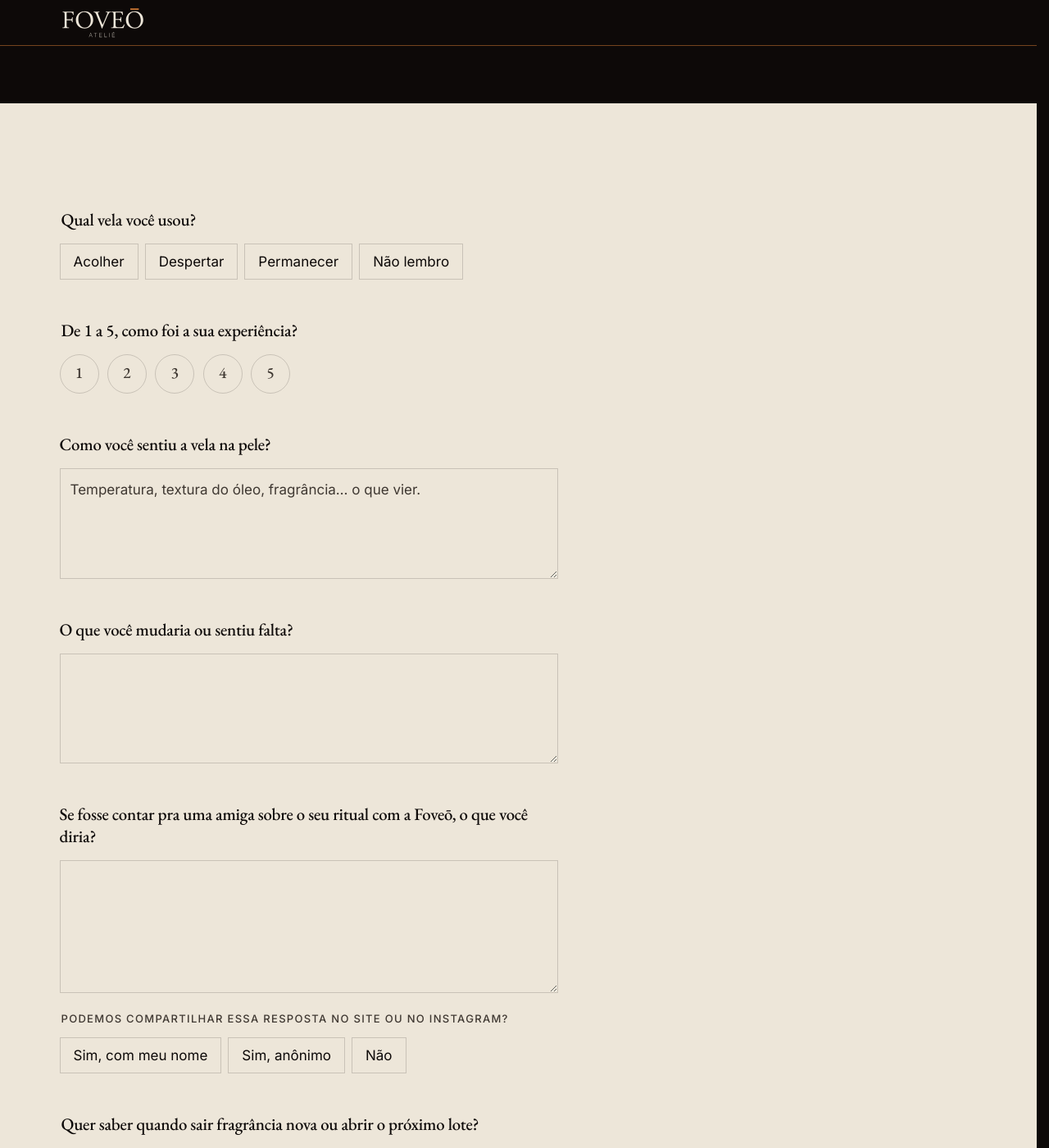
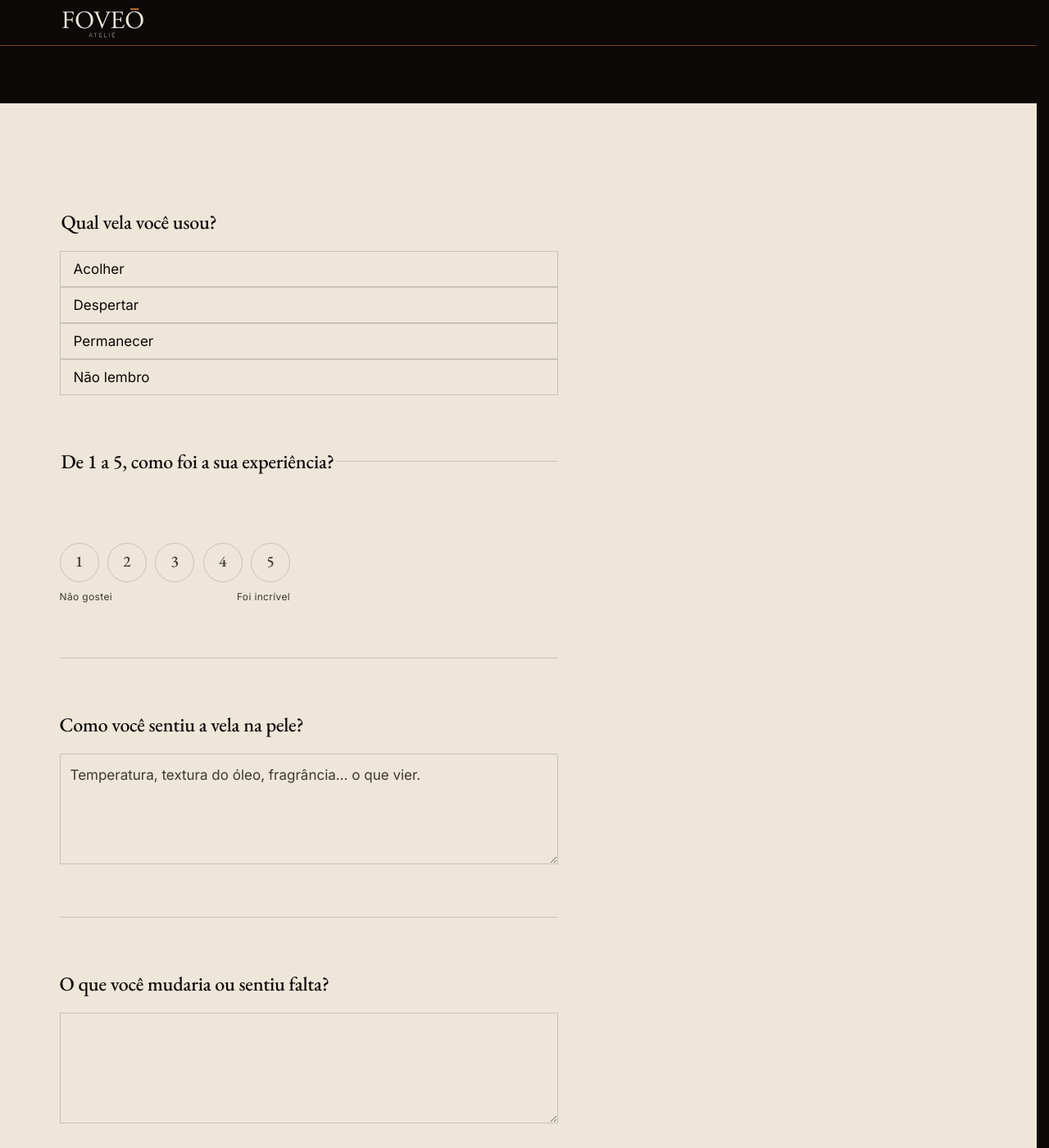
Before and after one commit to SandroMiccoli/foveoatelie.com.br, a Jekyll site: the page built from feedback/index.html, in a window 1280 px wide and 1400 px high, scrolled down 482 px. Shown: the whole window at 82% size. Built offline with Jekyll 4.4.1, drawn with Linux system fonts in a browser that asks for light colours.

Commit message:
Polish /feedback/, add 404 page, and fix site-wide tap highlight
- main.css: add -webkit-tap-highlight-color: transparent to html (keep :focus-visible for keyboard nav)
- main.css: bump form legend/label to clamp(1.35rem, 2.5vw, 1.5rem) in EB Garamond for a more question-like feel
- main.css: space form groups with padding-bottom + subtle top border on siblings
- main.css: inputs/textareas font-size: max(1rem, var(--body)) to prevent iOS zoom
- main.css: add .radio-list--stack variant (full-width vertical items)
- main.css: add .rating-captions (Não gostei / Foi incrível muted labels)
- feedback/index.html: apply radio-list--stack to Qual vela section
- feedback/index.html: add rating captions after the 1–5 scale
- feedback/obrigado/index.html: break message across two lines with <br>
- 404.html: new page (permalink /404.html, noindex, sitemap: false) with Ō seal, warm PT copy, Voltar ao início link

Co-authored-by: Sandro Miccoli <SandroMiccoli@users.noreply.github.com>

```diff
--- a/assets/css/main.css
+++ b/assets/css/main.css
@@ -36,6 +36,7 @@ html {
   -webkit-text-size-adjust: 100%;
   scroll-behavior: smooth;
   scroll-padding-top: var(--header-offset);
+  -webkit-tap-highlight-color: transparent;
 }
 
 section[id],
@@ -1209,8 +1210,13 @@ html.has-logo-handoff .site-header.is-logo .brand .logo-crop img {
 
 .form-group {
   border: 0;
-  margin: 0 0 clamp(2rem, 5vw, 3rem);
-  padding: 0;
+  margin: 0;
+  padding: 0 0 clamp(2.75rem, 6vw, 4rem);
+}
+
+.form-group + .form-group {
+  border-top: 1px solid var(--line-light);
+  padding-top: clamp(2.75rem, 6vw, 4rem);
 }
 
 .form-subgroup {
@@ -1224,11 +1230,11 @@ html.has-logo-handoff .site-header.is-logo .brand .logo-crop img {
   display: block;
   font-family: var(--serif);
   font-weight: 500;
-  font-size: clamp(1.1rem, 2vw, 1.3rem);
-  line-height: 1.3;
+  font-size: clamp(1.35rem, 2.5vw, 1.5rem);
+  line-height: 1.4;
   letter-spacing: -0.01em;
   color: var(--ink);
-  margin-bottom: 1rem;
+  margin-bottom: 1.15rem;
 }
 
 .form-sublabel {
@@ -1253,6 +1259,19 @@ html.has-logo-handoff .site-header.is-logo .brand .logo-crop img {
   display: flex;
   flex-wrap: wrap;
   gap: 0.5rem;
+}
+
+.radio-list--stack {
+  flex-direction: column;
+  gap: 0;
+}
+
+.radio-list--stack .radio-item {
+  width: 100%;
+}
+
+.radio-list--stack .radio-item span {
+  width: 100%;
 }
 
 .radio-item {
@@ -1355,6 +1374,18 @@ html.has-logo-handoff .site-header.is-logo .brand .logo-crop img {
   outline-offset: 2px;
 }
 
+.rating-captions {
+  display: flex;
+  justify-content: space-between;
+  margin-top: 0.5rem;
+  /* align with the outer edges of circles 1 and 5 */
+  max-width: calc(5 * 3rem + 4 * 0.65rem);
+  font-family: var(--sans);
+  font-size: 0.75rem;
+  color: var(--ink-dim);
+  letter-spacing: 0.03em;
+}
+
 .form-textarea,
 .form-input {
   display: block;
@@ -1364,7 +1395,7 @@ html.has-logo-handoff .site-header.is-logo .brand .logo-crop img {
   border: 1px solid var(--line-light);
   color: var(--ink);
   font-family: var(--sans);
-  font-size: var(--body);
+  font-size: max(1rem, var(--body));
   line-height: 1.6;
   appearance: none;
   -webkit-appearance: none;
@@ -1404,7 +1435,7 @@ html.has-logo-handoff .site-header.is-logo .brand .logo-crop img {
 }
 
 .form-submit {
-  margin-top: clamp(2rem, 5vw, 3rem);
+  margin-top: 0;
   padding-top: 1.5rem;
   border-top: 1px solid var(--line-light);
 }
--- a/feedback/index.html
+++ b/feedback/index.html
@@ -54,7 +54,7 @@ sitemap: false
         <!-- 1. Qual vela -->
         <fieldset class="form-group">
           <legend class="form-legend">Qual vela você usou?</legend>
-          <div class="radio-list">
+          <div class="radio-list radio-list--stack">
             <label class="radio-item">
               <input type="radio" name="vela" value="Acolher" required>
               <span>Acolher</span>
@@ -84,6 +84,10 @@ sitemap: false
               <span>{{ i }}</span>
             </label>
             {% endfor %}
+          </div>
+          <div class="rating-captions" aria-hidden="true">
+            <span>Não gostei</span>
+            <span>Foi incrível</span>
           </div>
         </fieldset>
 
--- a/feedback/obrigado/index.html
+++ b/feedback/obrigado/index.html
@@ -35,7 +35,7 @@ sitemap: false
         height="1080"
         decoding="async"
       >
-      <p class="obrigado-msg">Obrigado por dividir esse momento com a gente.</p>
+      <p class="obrigado-msg">Obrigado por dividir<br>esse momento com a gente.</p>
       <p class="obrigado-assina">Com carinho,<br>Foveō</p>
       <a class="cta" href="{{ '/' | relative_url }}">Voltar ao início</a>
     </div>
```
Also changed, not shown: 404.html (added, +46 -0 lines).
